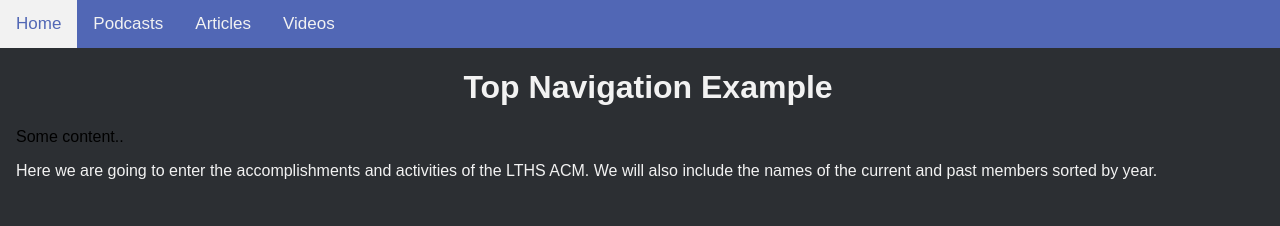
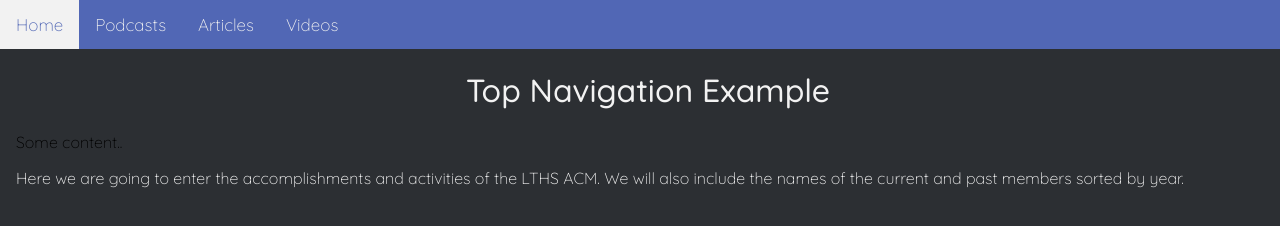
Before and after one commit to LTHS-ACM/ACMWebsite, a plain HTML site: page #videos.html in a window 1280 px wide. Drawn offline with Linux system fonts and the light colour scheme.

Commit message:
Update #videos.html

```diff
--- a/#videos.html
+++ b/#videos.html
@@ -2,12 +2,18 @@
 <html>
 <head>
 <meta name="viewport" content="width=device-width, initial-scale=1">
+ <body>
+<link href="https://fonts.googleapis.com/css?family=Quicksand:300,500" rel="stylesheet">
+</body>
 <style>
 body {
-  margin: 0;
-  font-family: Arial, Helvetica, sans-serif;
+ margin: 0;
+  font-family: 'Quicksand', sans-serif;
+ font-weight: 300;
 }
-
+h1, h2, h3, h4, h5, h6 {
+ font-weight: 500;
+}
 .topnav {
   overflow: hidden;
   background-color: #5167b5;
```
